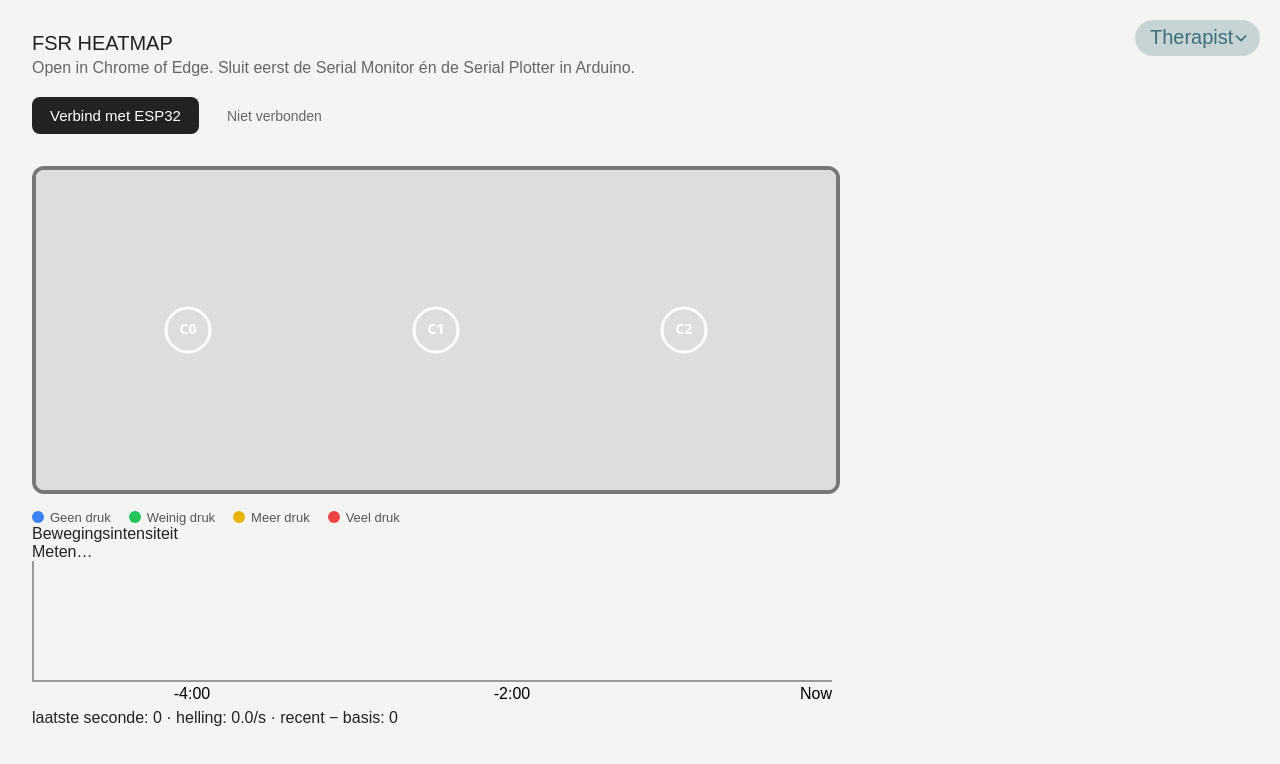
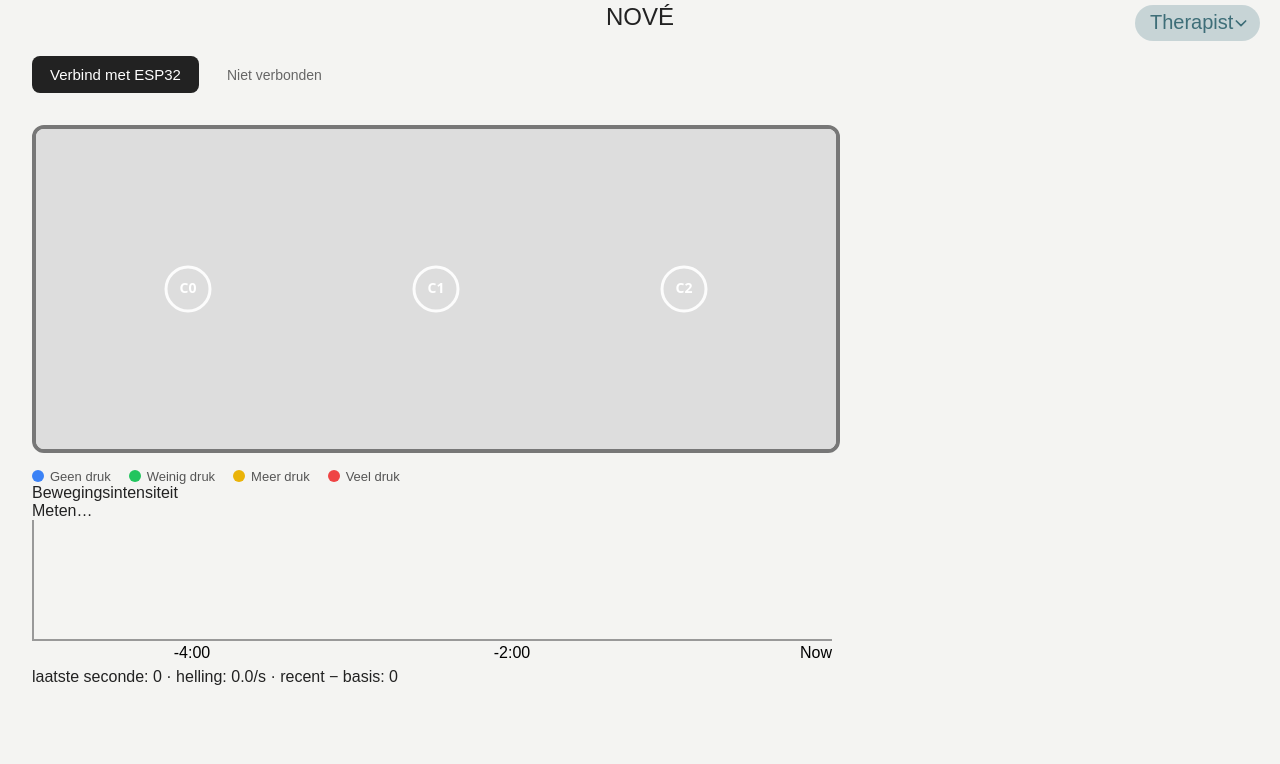
Before and after one commit to Sophievanderburg/FMP_testHeatmap, a React (Create React App) app: page / in a window 1280 px wide. Shown: the top 764 px of the page. Built offline with nearby package versions, Linux system fonts and the light colour scheme; a web font is replaced by a local one.

Commit message:
adding header & footer

```diff
--- a/src/App.css
+++ b/src/App.css
@@ -19,6 +19,19 @@ body {
   margin: 0;
 }
 
+header {
+  height: 3vh;
+  width: 100%;
+}
+
+header h1 {
+  font-size: 1.5em;
+  width: 10%;
+  margin: 0 auto;
+  text-align: center;
+  padding: 0.125em;
+}
+
 main {
   padding: 2em;
 }
@@ -28,8 +41,3 @@ h1 {
   margin: 0 0 4px;
   text-transform: uppercase;
 }
-
-.hint {
-  color: #666;
-  margin: 0 0 20px;
-}
--- a/src/App.js
+++ b/src/App.js
@@ -40,14 +40,19 @@ export default function App() {
 
   return (
     <>
-      {/* Dropdown rechtsboven, zichtbaar op beide schermen */}
-      <ScreenSwitcher options={SCREENS} value={screen} onChange={setScreen} />
+      <header>
+        <h1>NOVÉ</h1>
+        {/* Dropdown rechtsboven, zichtbaar op beide schermen */}
+        <ScreenSwitcher options={SCREENS} value={screen} onChange={setScreen} />
+      </header>
 
       {/* Het gekozen scherm */}
       {screen === "therapist" && (
         <TherapistScreen serial={serial} intensity={intensity} />
       )}
       {screen === "client" && <ClientScreen />}
+
+      <footer></footer>
     </>
   );
 }
--- a/src/components/ScreenSwitcher.css
+++ b/src/components/ScreenSwitcher.css
@@ -3,7 +3,7 @@
   --switcher-text: #3e6e78;
 
   position: fixed;
-  top: 1em;
+  top: 0.25em;
   right: 1em;
   z-index: 100;
 
--- a/src/screens/ClientScreen.css
+++ b/src/screens/ClientScreen.css
@@ -3,7 +3,7 @@
    ===================================================================== */
 
 .client-screen {
-  min-height: 100vh; /* Minstens de hele hoogte van het scherm */
+  min-height: 97vh; /* Minstens de hele hoogte van het scherm */
   display: flex;
   align-items: center; /* Verticaal in het midden */
   justify-content: center; /* Horizontaal in het midden */
--- a/src/screens/TherapistScreen.js
+++ b/src/screens/TherapistScreen.js
@@ -22,12 +22,6 @@ export default function TherapistScreen({ serial, intensity }) {
 
   return (
     <main>
-      <h1>FSR heatmap</h1>
-      <p className="hint">
-        Open in Chrome of Edge. Sluit eerst de Serial Monitor én de Serial
-        Plotter in Arduino.
-      </p>
-
       <ConnectionBar status={status} error={error} onConnect={connect} />
 
       <div className="heatmap-wrapper">
```
